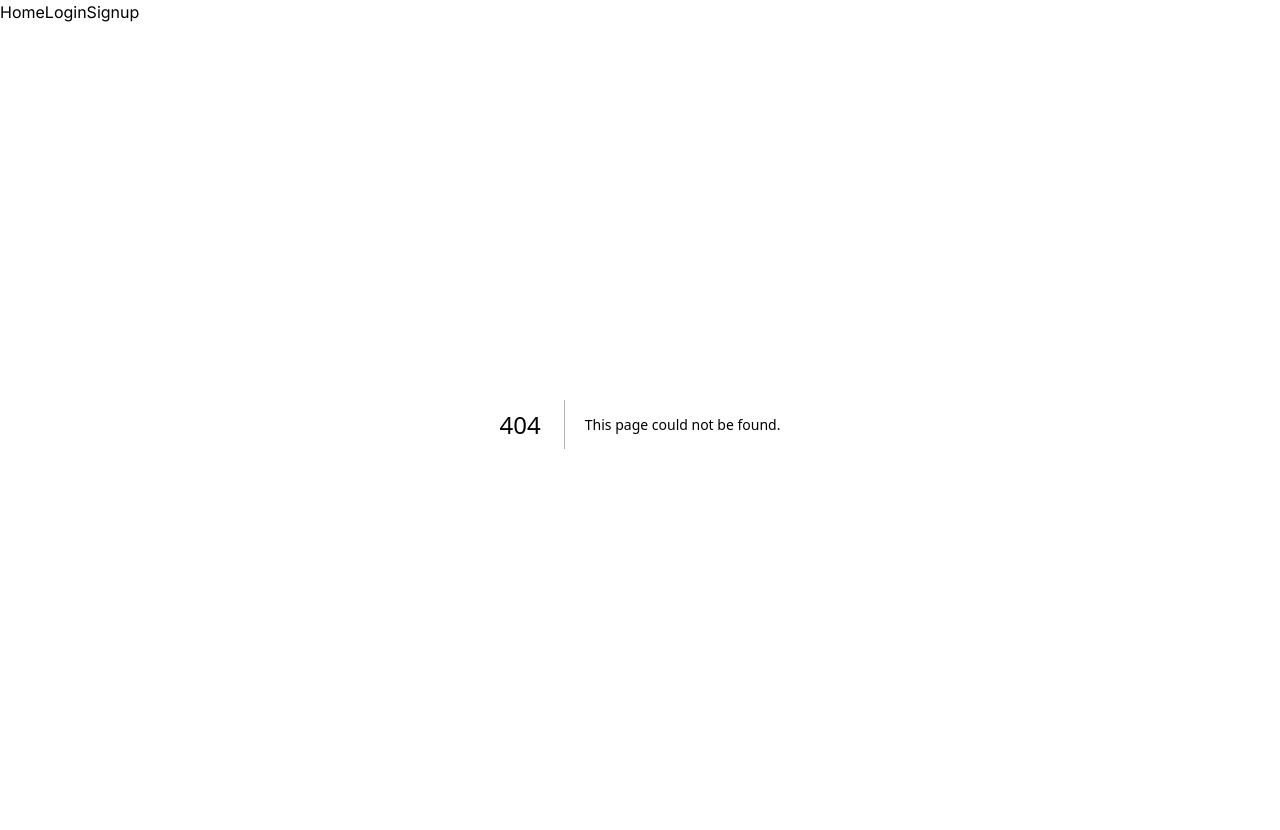
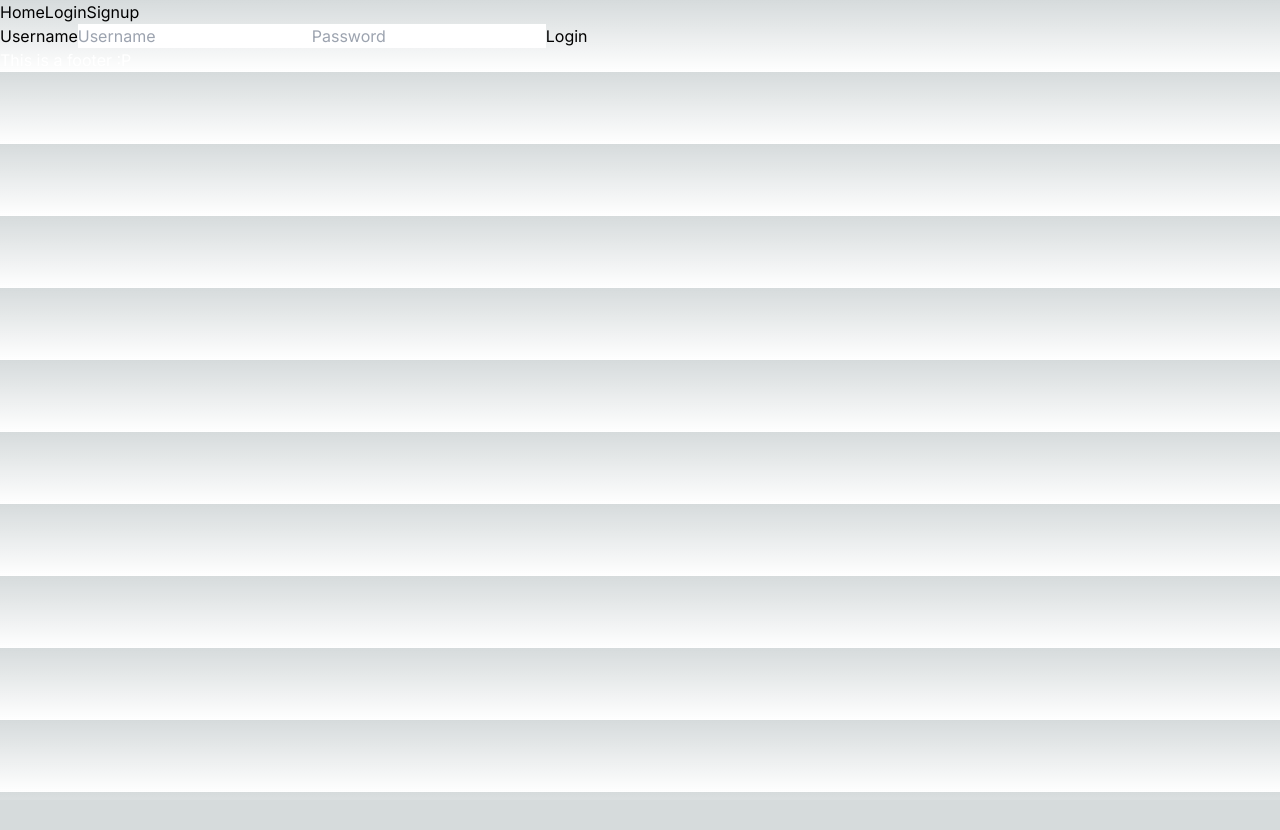
Before and after one commit to LucioFurnari/Blog-Client, a Next.js app: page /login in a window 1280 px wide. Before the commit this address had no page. Shown: the top 830 px of the page. After the commit the page ends 800 px from the top, so only its background shows below. Built offline with nearby package versions, Linux system fonts and the light colour scheme.

Commit message:
Create login route and page

```diff
--- /dev/null
+++ b/src/app/login/page.tsx
@@ -0,0 +1,61 @@
+'use client'
+
+import { useState } from "react"
+import {  navigate } from "../actions";
+
+export async function setLocalStorage (token: string) {
+  if (localStorage.getItem('token') === 'null') {
+    localStorage.setItem('token', token);
+  } else {
+    localStorage.setItem('token', token)
+  }
+};
+
+
+export default function LoginPage () {
+  const [userInfo, setUserInfo] = useState({
+    username: '',
+    password: '',
+  });
+
+  function handleUsername (e: { target: { value: string; }; }) {
+    setUserInfo({
+      ...userInfo,
+      username: e.target.value,
+    });
+  };
+
+  function handlePassword (e: { target: { value: string; }; }) {
+    setUserInfo({
+      ...userInfo,
+      password: e.target.value,
+    })
+  }
+
+  async function handleSubmit (e: any) {
+    e.preventDefault()
+    const res = await fetch('http://localhost:3000/api/login', {
+      method: 'POST',
+      headers: new Headers({
+        'Content-Type': 'application/json'
+      }),
+      body: JSON.stringify(userInfo),
+    });
+    if (!res.ok) throw res;
+
+    const data = await res.json();
+    setLocalStorage(data.token);
+    navigate()
+  };
+
+  return (
+    <main>
+      <form onSubmit={handleSubmit}>
+        <label htmlFor="username">Username</label>
+        <input className="text-black" onChange={handleUsername} id="username" type="text" placeholder="Username"></input>
+        <input className="text-black" onChange={handlePassword} type="password" placeholder="Password"></input>
+        <button type="submit">Login</button>
+      </form>
+    </main>
+  )
+};
```
